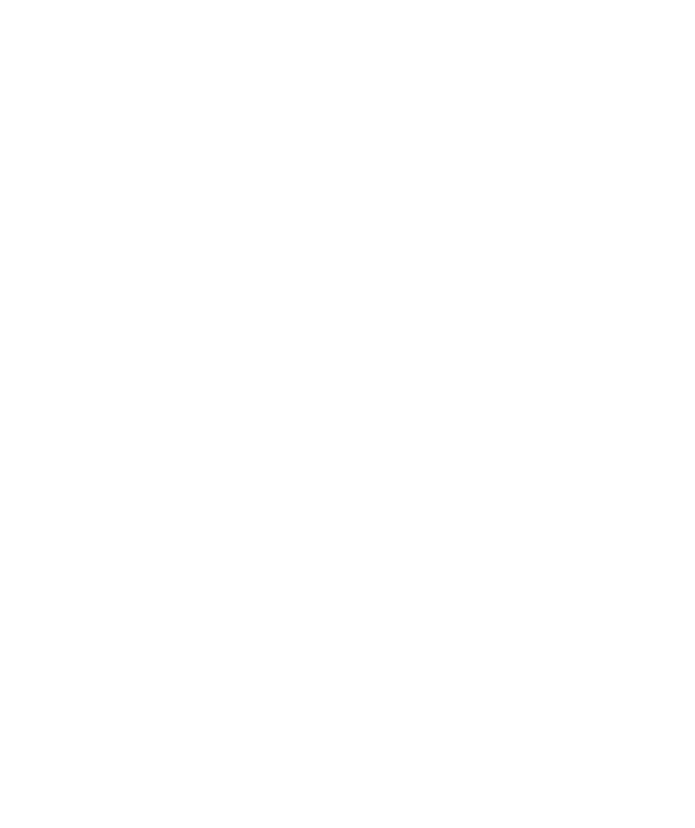
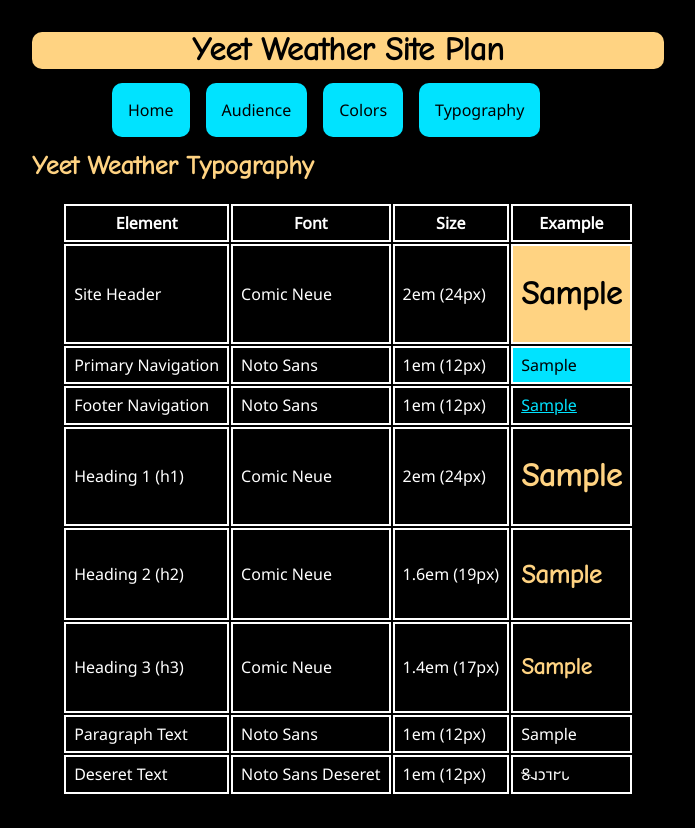
Before and after one commit to hyperdriveguy/web-frontend-practice, a plain HTML site: page lesson3/typography.html in a window 1280 px wide. Shown: the whole page, without its empty margins (292-987 px from the left). Before the commit the page ends 800 px from the top, so only its background shows below. Drawn offline with Linux system fonts and the light colour scheme.

Commit message:
Add final prevalidation changes

```diff
--- a/lesson3/css/main-style.css
+++ b/lesson3/css/main-style.css
@@ -25,18 +25,46 @@ nav ul li a:hover {
     background-color: #222222;
 }
 
+header h1 {
+    text-align: center;
+    background-color: #ffd382;
+    color: black;
+    font-weight: bolder;
+    border-radius: 10px;
+}
 
 body {
-    margin: 0 auto;
+    margin: 2em auto;
     max-width: 39.5em;
     background-color: black;
     color: white;
     font-family: 'Noto Sans', sans-serif;
+    font-size: 12pt;
 }
 
 h1, h2, h3, h4, h5, h6 {
     color: #ffd382;
     font-family: 'Comic Neue', cursive;
+}
+
+h1 {
+    font-size: 2em;
+}
+
+h2 {
+    font-size: 1.6em;
+}
+
+h3 {
+    font-size: 1.4em;
+}
+
+h4, h5, h6 {
+    font-size: 1.1em;
+}
+
+h5, h6 {
+    font-style: italic;
 }
 
 .deseret {
@@ -46,3 +74,14 @@ h1, h2, h3, h4, h5, h6 {
 img {
     width: 100%;
 }
+
+table {
+    margin: 0 auto;
+}
+
+td, th {
+    border-color: white;
+    border: 2px;
+    padding: .5em;
+    border-style: solid;
+}
--- /dev/null
+++ b/lesson3/css/typography.css
@@ -0,0 +1,38 @@
+.site-header {
+    color: black;
+    background-color: #ffd382;
+    border-color: white;
+}
+
+.site-header h1 {
+    color: black;
+}
+
+.primary-nav {
+    color: black;
+    background-color: #00e3ff;
+    border-color: white;
+}
+
+.footer-nav {
+    color: #00e3ff;
+    text-decoration: underline;
+    border-color: white;
+}
+
+.head {
+    color: #ffd382;
+    border-color: white;
+}
+
+.yellowish {
+    background-color: #ffd382;
+    color: black;
+    border-color: white;
+}
+
+.blueish {
+    background-color: #00e3ff;
+    color: black;
+    border-color: white;
+}
--- a/lesson3/typography.html
+++ b/lesson3/typography.html
@@ -4,10 +4,84 @@
         <meta charset="utf-8">
         <meta name="viewport" content="width=device-width, initial-scale=1">
         <link rel="stylesheet" type="text/css" href="../css/normalize.css">
+        <link rel="stylesheet" type="text/css" href="css/main-style.css">
+        <link rel="stylesheet" type="text/css" href="css/typography.css">
         <link rel="stylesheet" type="text/css" href="css/medium.css">
-        <title></title>
-        <meta name="description" content="">
+        <title>Yeet Weather Site Plan | Audience</title>
+        <meta name="description" content="Overview of the targeted audience of the Yeet Weather site.">
     </head>
     <body>
+        <header>
+            <h1>Yeet Weather Site Plan</h1>
+            <nav>
+                <ul>
+                    <li><a href="index.html">Home</a></li>
+                    <li><a href="target-audience.html">Audience</a></li>
+                    <li><a href="color-scheme.html">Colors</a></li>
+                    <li><a href="typography.html">Typography</a></li>
+                </ul>
+            </nav>
+            <h2>Yeet Weather Typography</h2>
+        </header>
+        <section id="typography">
+            <table>
+                <thead>
+                    <tr>
+                        <th>Element</th>
+                        <th>Font</th>
+                        <th>Size</th>
+                        <th>Example</th>
+                    </tr>
+                </thead>
+                <tr>
+                    <td>Site Header</td>
+                    <td>Comic Neue</td>
+                    <td>2em (24px)</td>
+                    <td class="site-header"><h1>Sample</h1></td>
+                </tr>
+                <tr>
+                    <td>Primary Navigation</td>
+                    <td>Noto Sans</td>
+                    <td>1em (12px)</td>
+                    <td class="primary-nav">Sample</td>
+                </tr>
+                <tr>
+                    <td>Footer Navigation</td>
+                    <td>Noto Sans</td>
+                    <td>1em (12px)</td>
+                    <td class="footer-nav"><span>Sample</span></td>
+                </tr>
+                <tr>
+                    <td>Heading 1 (h1)</td>
+                    <td>Comic Neue</td>
+                    <td>2em (24px)</td>
+                    <td class="head1"><h1>Sample</h1></td>
+                </tr>
+                <tr>
+                    <td>Heading 2 (h2)</td>
+                    <td>Comic Neue</td>
+                    <td>1.6em (19px)</td>
+                    <td class="head2"><h2>Sample</h2></td>
+                </tr>
+                <tr>
+                    <td>Heading 3 (h3)</td>
+                    <td>Comic Neue</td>
+                    <td>1.4em (17px)</td>
+                    <td class="head3"><h3>Sample</h3></td>
+                </tr>
+                <tr>
+                    <td>Paragraph Text</td>
+                    <td>Noto Sans</td>
+                    <td>1em (12px)</td>
+                    <td class="paragraph">Sample</td>
+                </tr>
+                <tr>
+                    <td>Deseret Text</td>
+                    <td>Noto Sans Deseret</td>
+                    <td>1em (12px)</td>
+                    <td class="paragraph">𐐝𐐰𐑋𐐹𐐲𐑊</td>
+                </tr>
+            </table>
+        </section>
     </body>
 </html>
```
Also changed, not shown: lesson3/color-scheme.html (+54 -1 lines), lesson3/index.html (+1 -1 lines), lesson3/target-audience.html (+6 -5 lines).
